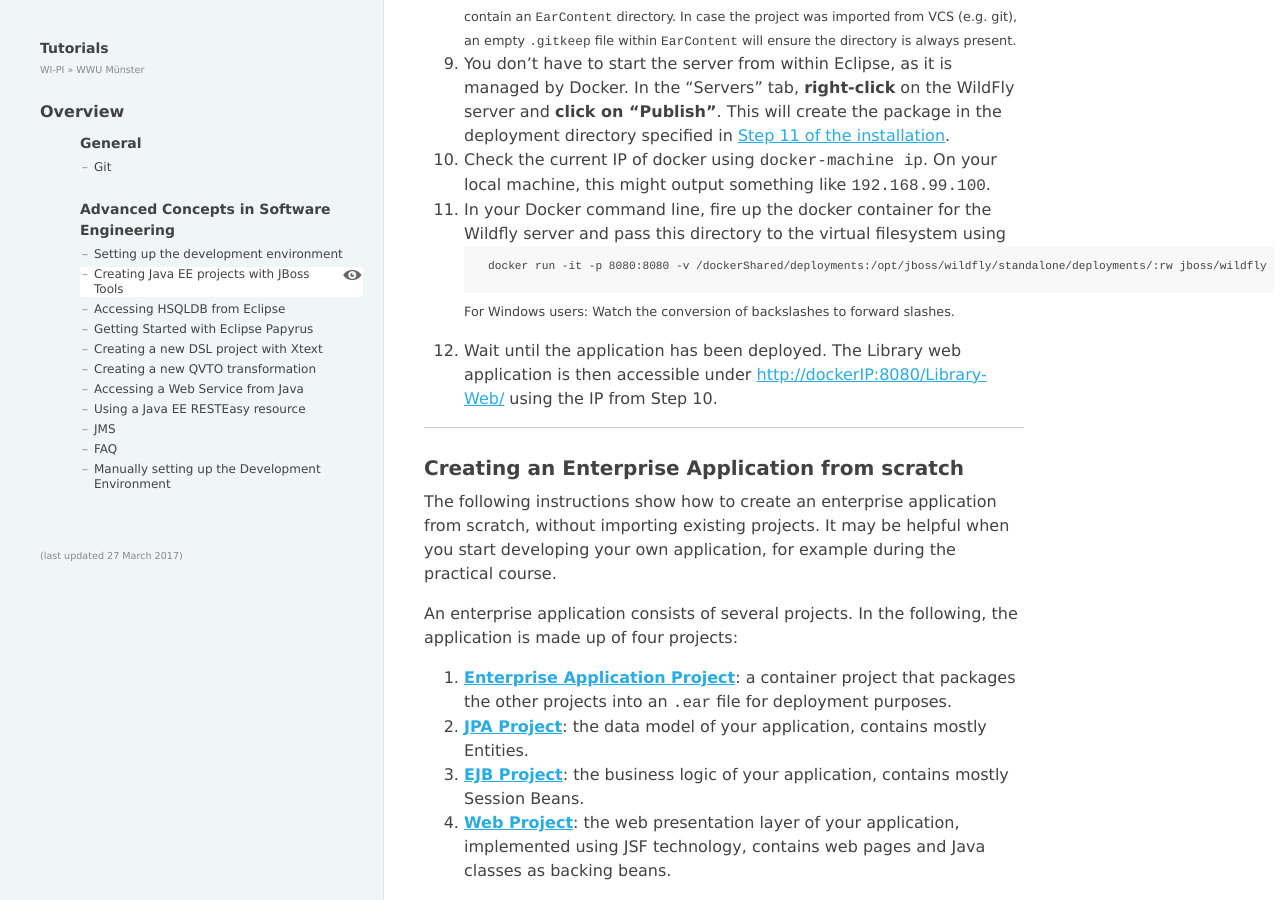
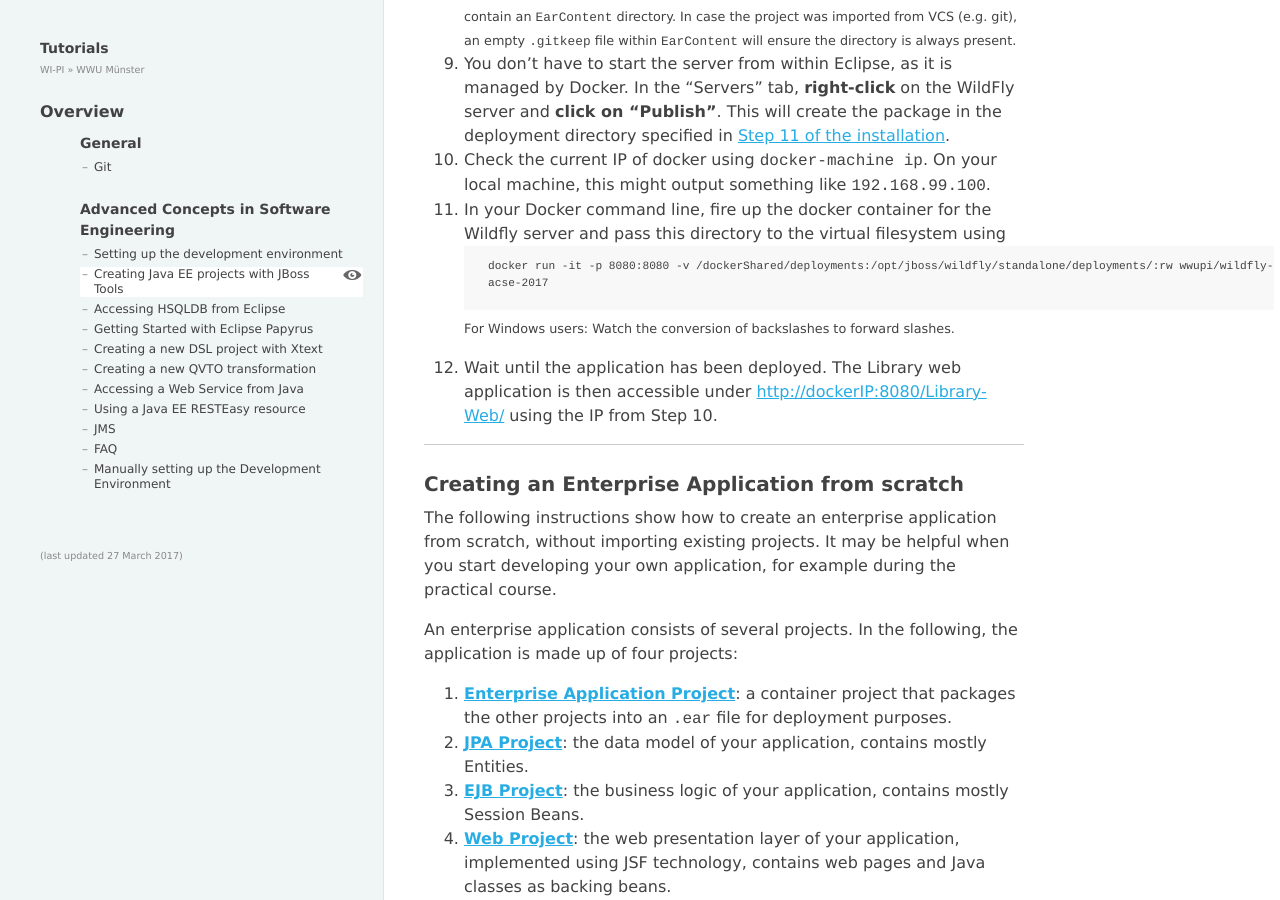
Before and after one commit to wwu-pi/tutorials, a Jekyll site: the page built from lectures/acse/020_tutorial_jboss_project.md, in a window 1280 px wide and 900 px high, scrolled down 2026 px. Built offline with Jekyll 4.4.1, drawn with Linux system fonts in a browser that asks for light colours.

Commit message:
Switch base container to prepared one on docker hub

````diff
--- a/lectures/acse/020_tutorial_jboss_project.md
+++ b/lectures/acse/020_tutorial_jboss_project.md
@@ -35,7 +35,7 @@ This tutorial will show how to import a Java EE application using the example of
 1. Check the current IP of docker using ``docker-machine ip``. On your local machine, this might output something like ``192.168.99.100``.
 1. In your Docker command line, fire up the docker container for the Wildfly server and pass this directory to the virtual filesystem using
 ```
-docker run -it -p 8080:8080 -v /dockerShared/deployments:/opt/jboss/wildfly/standalone/deployments/:rw jboss/wildfly
+docker run -it -p 8080:8080 -v /dockerShared/deployments:/opt/jboss/wildfly/standalone/deployments/:rw wwupi/wildfly-acse-2017
 ```
 <small>For Windows users: Watch the conversion of backslashes to forward slashes.</small>
 1. Wait until the application has been deployed. The Library web application is then accessible under [http://dockerIP:8080/Library-Web/](http://dockerIP:8080/Library-Web/) using the IP from Step 10.
````
Also changed, not shown: lectures/acse/010_setting_up_environment_with_docker.md (+1 -1 lines).
